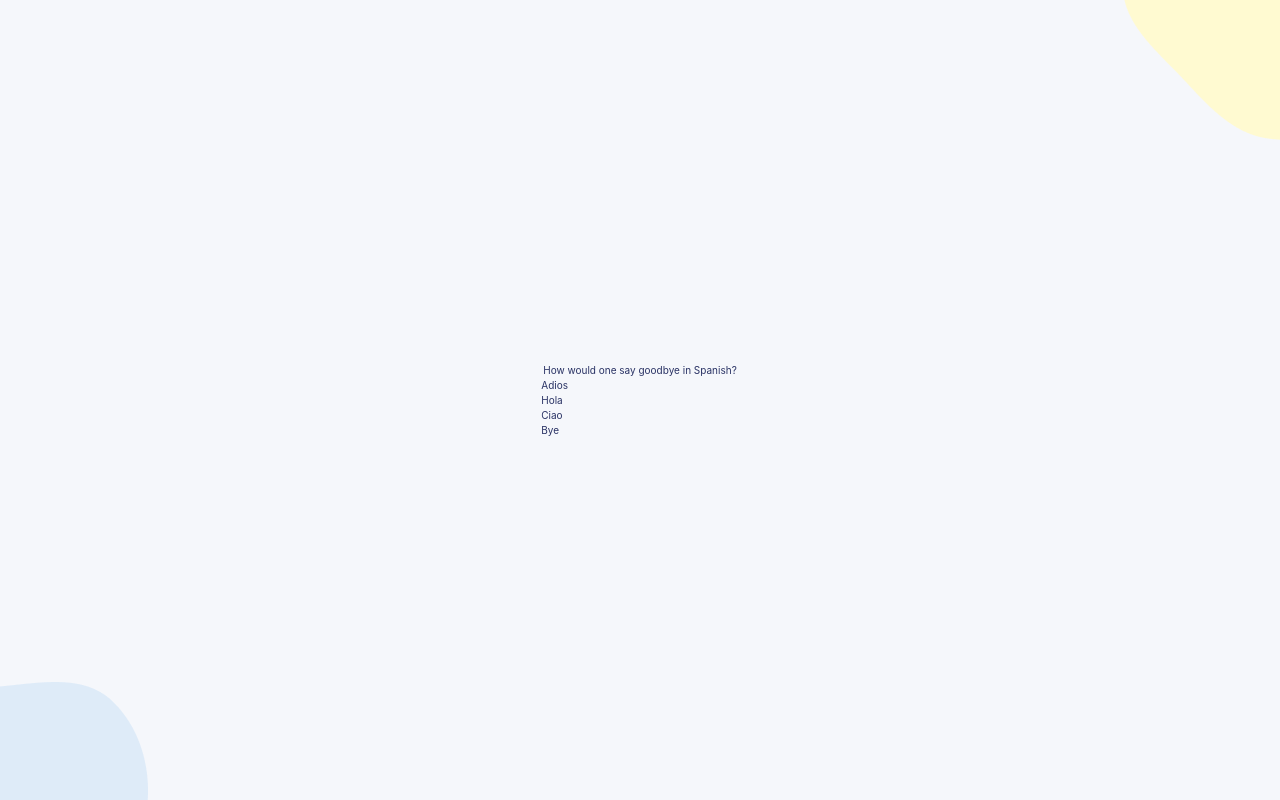
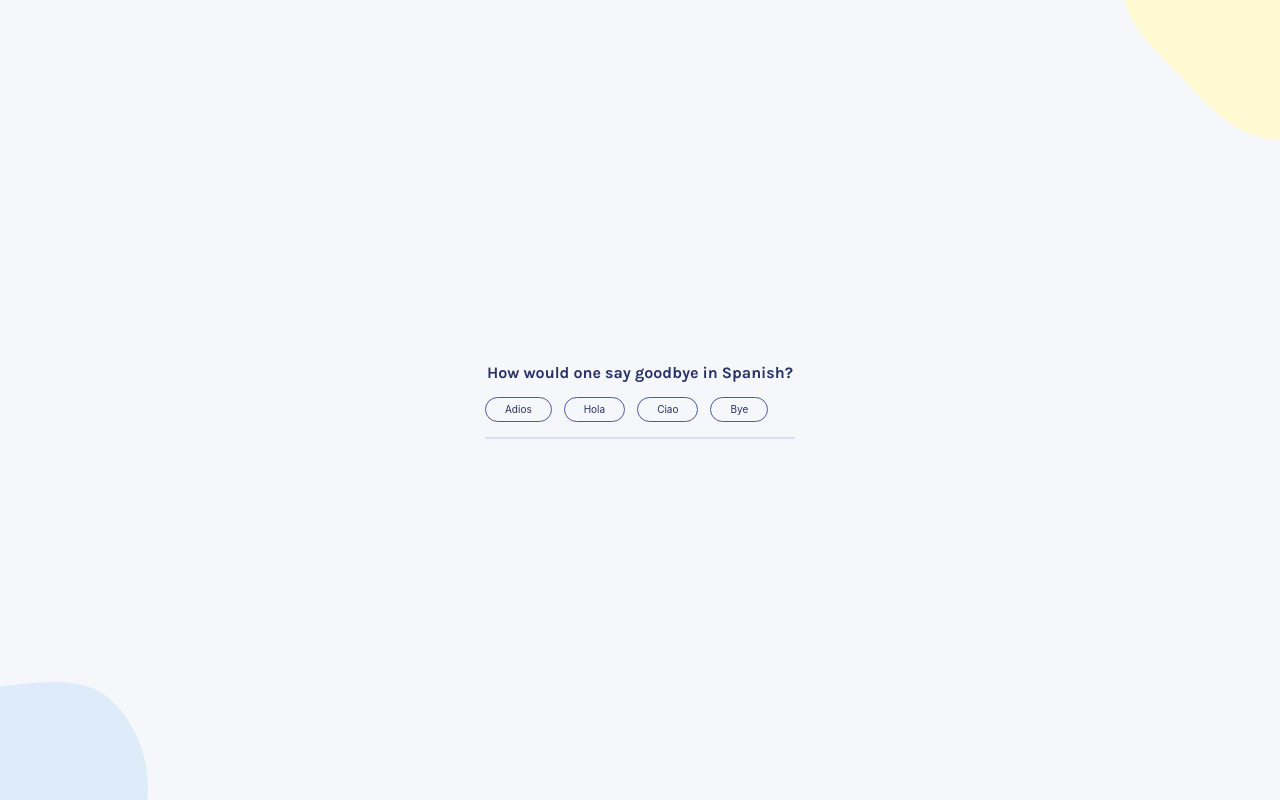
Before and after one commit to emazack/quizzy, a React (Vite) app in the folder quizzy/: page / in a window 1280 px wide. Built offline with nearby package versions, Linux system fonts and the light colour scheme.

Commit message:
[1] Css graphics production

```diff
--- a/quizzy/src/App.css
+++ b/quizzy/src/App.css
@@ -3,6 +3,7 @@
   --color-text: #293264;
   --color-primary: #4D5B9E;
   --color-light: #F5F7FB;
+  --color-grey: #DBDEF0;
   --font-main: 'Inter', sans-serif;
   --font-display: 'Karla', sans-serif;
 }
@@ -83,19 +84,39 @@ body {
 }
 
 .second-page-wrapper .quiz-container .question-fieldset {
+  border-bottom: 2px solid var(--color-grey);
+  padding-bottom: 1.5rem;
 }
 
 .second-page-wrapper .quiz-container .question-fieldset .question {
+  font-family: var(--font-display);
+  font-size: 1.6rem;
+  font-weight: bold;
+  margin-bottom: 1.2rem;
 }
 
 .second-page-wrapper .quiz-container .question-fieldset .answers-container {
+  display: flex;
+  gap: 1.2rem;
+  justify-content: flex-start;
+  align-items: center;
 }
 
 .second-page-wrapper .quiz-container .question-fieldset .answers-container .answer {
+  font-size: 1rem;
+  padding: 0.4rem 1.9rem;
+  border: 1px solid var(--color-primary);
+  border-radius: 15px;
+  cursor: pointer;
+}
+
+.second-page-wrapper .quiz-container .question-fieldset .answers-container .answer:hover {
+  background-color: var(--color-grey);
 }
 
 .second-page-wrapper .quiz-container .question-fieldset .answers-container .answer input {
 }
 
 .second-page-wrapper .quiz-container .question-fieldset .answers-container .answer label {
+  cursor: pointer;
 }
```
